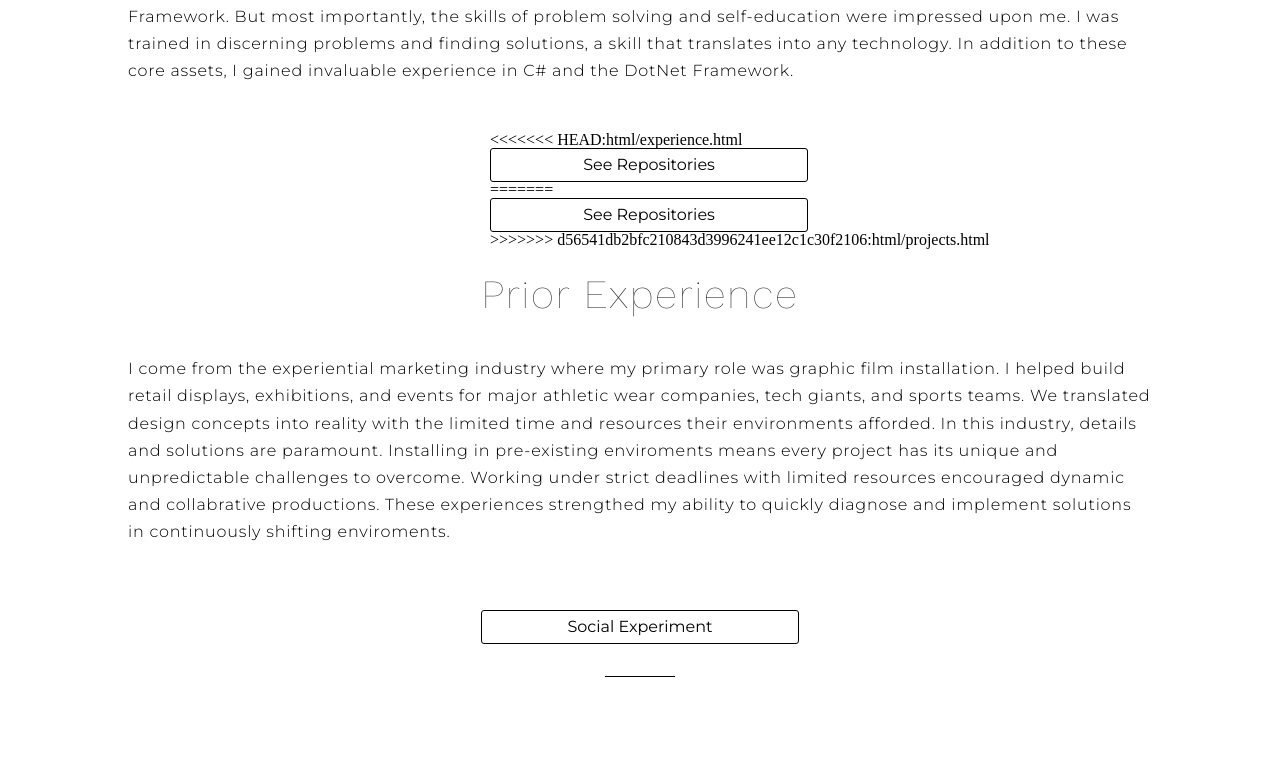
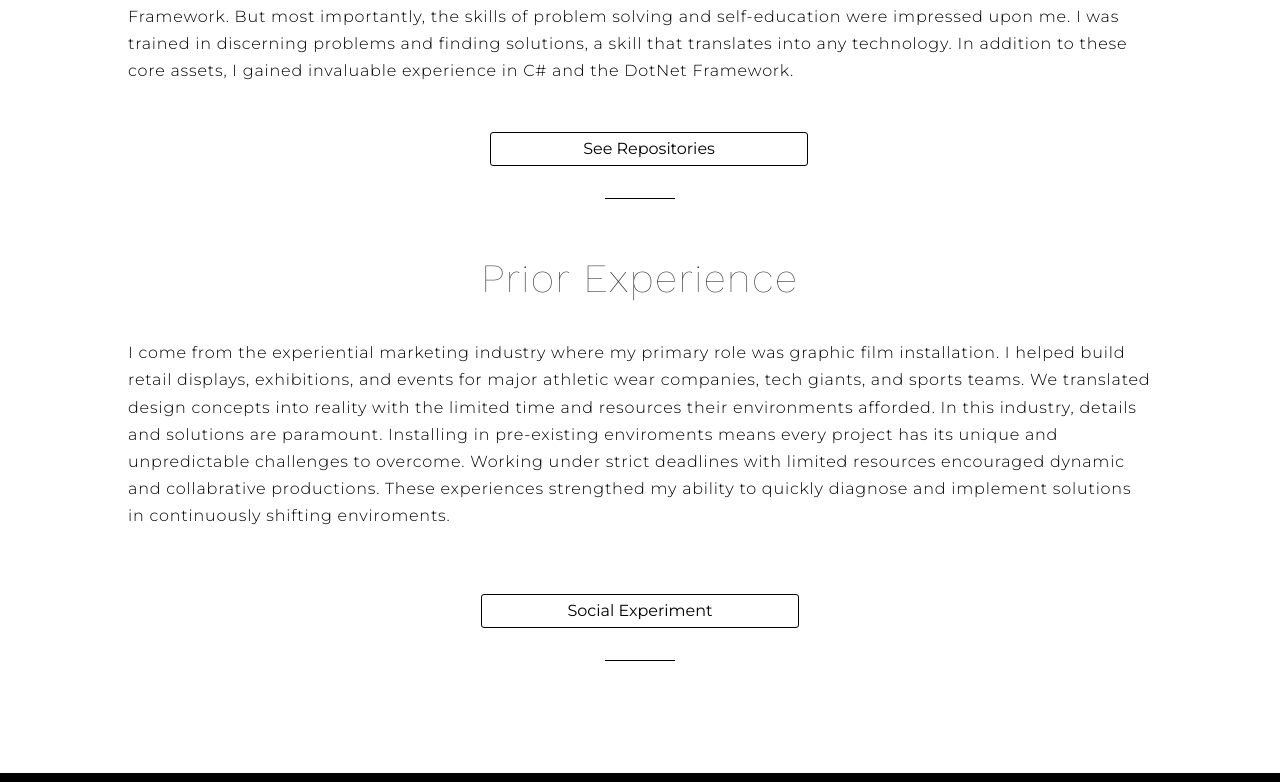
Before and after one commit to calebarapp/calebarapp.github.io, a plain HTML site: page html/experience.html in a window 1280 px wide. Shown: the part 1023-1805 px from the top of the page. Drawn offline with nearby package versions, Linux system fonts and the light colour scheme.

Commit message:
fix experience

```diff
--- a/html/experience.html
+++ b/html/experience.html
@@ -70,17 +70,10 @@
                 experience in C# and the DotNet Framework.
             </p>
             <div class="dropdown-container">
-<<<<<<< HEAD:html/experience.html
                 <a class="dropdown-item dropdown-top">See Repositories</a>
                 <div class = "dropdown__container">
                         <a class="dropdown-item dropdown-middle" id="">DotNet and Knockout.js Project</a>
                         <a class="dropdown-item dropdown-bottom" id="">Crud Application</a>
-=======
-                <a class="dropdown-item dropdown-top" id="techAcadDropDownButton">See Repositories</a>
-                <div>
-                    <a href ="https://github.com/calebarapp/DotNetSpaKnockout" class="dropdown-item dropdown-middle" id="techAcadOne">DotNet and Knockout.js Project</a>
-                    <a href="https://github.com/calebarapp/StudentManagmentSystem" class="dropdown-item dropdown-bottom" id="techAcadTwo">Crud Application </a>
->>>>>>> d56541db2bfc210843d3996241ee12c1c30f2106:html/projects.html
                 </div>
             </div>
 
```
